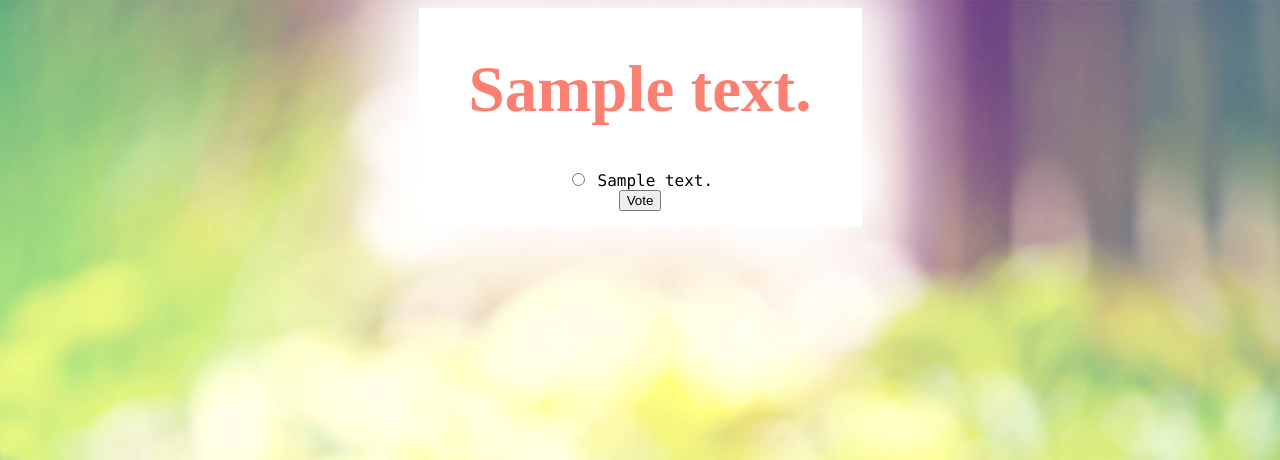
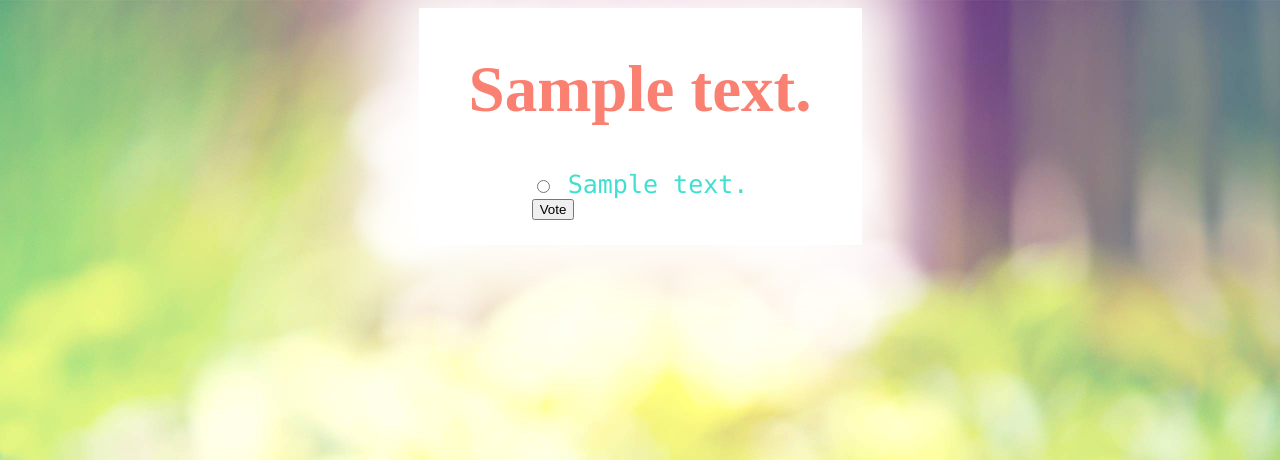
Before and after one commit to AvoidableSkink/polls-project, a Django app: template polls/templates/polls/detail.html in a window 1280 px wide. Shown: the top 460 px of the page. Run offline with Django 3.2, Linux system fonts and the light colour scheme; the template is opened without the code that fills it: most values are stand-ins (such as "Sample title", 1, 10 or a date in 2020).

Commit message:
finish up css

```diff
--- a/polls/static/polls/styles.css
+++ b/polls/static/polls/styles.css
@@ -12,6 +12,7 @@ h1 {
     font-family: Copperplate Gothic Light;
     padding-left: 50px;
     padding-right: 50px;
+    padding-bottom: 0px;
     font-size: 65px;
     color: salmon;
 }
@@ -33,3 +34,9 @@ body {
     background-color: white;
     box-shadow: 0 0 75px 50px white;
 }
+
+.inside {
+    text-align-last: left;
+    color: Turquoise;
+    font-size: 25px;
+}
--- a/polls/templates/polls/detail.html
+++ b/polls/templates/polls/detail.html
@@ -5,6 +5,7 @@
 <div id="main" style="display: inline-block;">
     <h1>{{ question.question_text }}</h1>
 
+    <div  class="inside" style="display: inline-block">
         {% if error_message %}<p><strong>{{ error_message }}</strong></p>{% endif %}
 
         <form action="{% url 'polls:vote' question.id %}" method="post">
@@ -16,3 +17,5 @@
         <input type="submit" value="Vote" />
         </form>
     </div>
+
+</div>
--- a/polls/templates/polls/results.html
+++ b/polls/templates/polls/results.html
@@ -5,11 +5,12 @@
 <div id="main" style="display: inline-block;">
     <h1>{{ question.question_text }}</h1>
 
+    <div class="inside" style="display: inline-block">
         <ul>
         {% for choice in question.choice_set.all %}
             <li>{{ choice.choice_text }} -- {{ choice.votes }} vote{{ choice.votes|pluralize }}</li>
         {% endfor %}
         </ul>
-
         <a href="{% url 'polls:detail' question.id %}">Vote again?</a>
     </div>
+</div>
```
Lines whose indentation alone changed are shown as unchanged.
